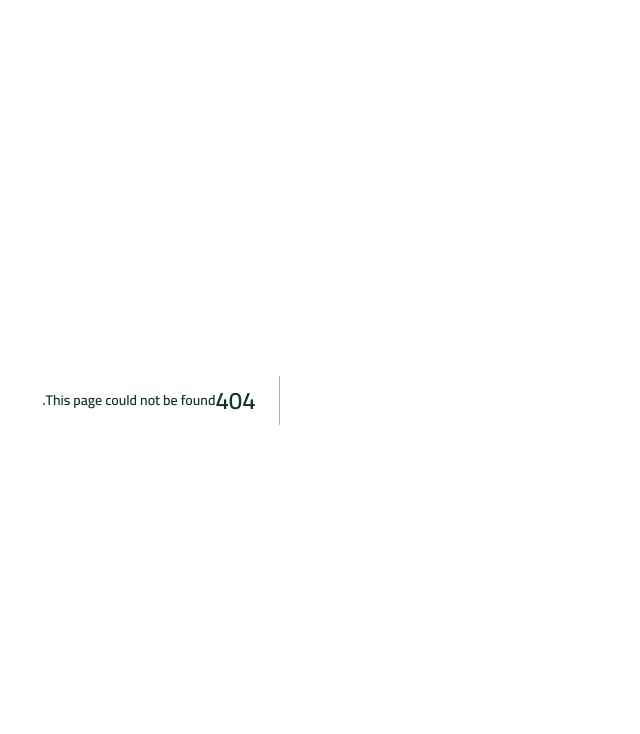
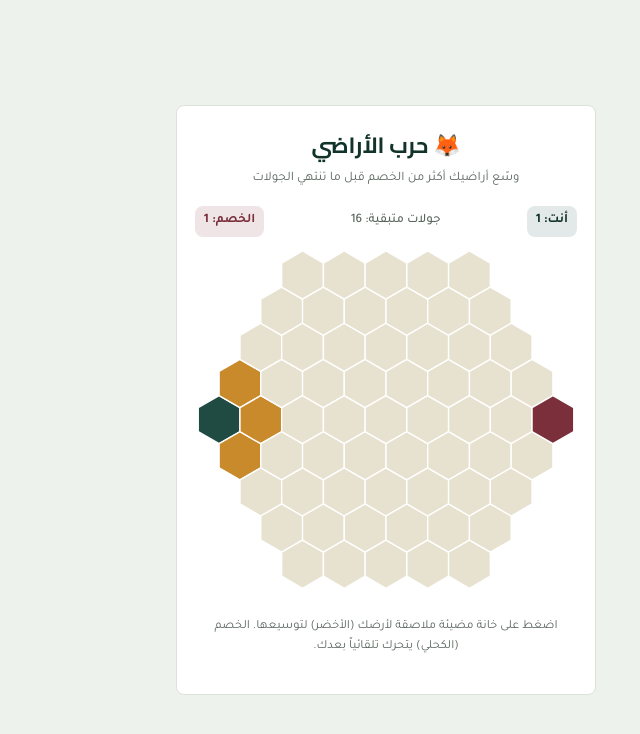
Before and after one commit to Misha-Chan/commin, a Next.js app: page /webapp/game in a window 1280 px wide. Before the commit this address had no page. Shown: the top 734 px of the page, without its empty margins (510-1150 px from the left). Built offline with nearby package versions, Linux system fonts and the light colour scheme.

Commit message:
Create page.tsx

```diff
--- /dev/null
+++ b/app/webapp/game/page.tsx
@@ -0,0 +1,241 @@
+"use client";
+
+import { useMemo, useState } from "react";
+import Script from "next/script";
+
+// ---------- إعداد شبكة الهكس (إحداثيات محورية axial) ----------
+const RADIUS = 4;
+const HEX_SIZE = 26;
+const ROUNDS_LIMIT = 16; // كل جولة = دورك + دور الخصم
+
+type Axial = { q: number; r: number };
+type Owner = "player" | "ai" | null;
+
+function key(hex: Axial) {
+  return `${hex.q},${hex.r}`;
+}
+
+function buildBoard(radius: number): Axial[] {
+  const tiles: Axial[] = [];
+  for (let q = -radius; q <= radius; q++) {
+    const rMin = Math.max(-radius, -q - radius);
+    const rMax = Math.min(radius, -q + radius);
+    for (let r = rMin; r <= rMax; r++) {
+      tiles.push({ q, r });
+    }
+  }
+  return tiles;
+}
+
+const DIRECTIONS: Axial[] = [
+  { q: 1, r: 0 },
+  { q: 1, r: -1 },
+  { q: 0, r: -1 },
+  { q: -1, r: 0 },
+  { q: -1, r: 1 },
+  { q: 0, r: 1 },
+];
+
+function neighbors(hex: Axial): Axial[] {
+  return DIRECTIONS.map((d) => ({ q: hex.q + d.q, r: hex.r + d.r }));
+}
+
+function axialToPixel(hex: Axial) {
+  const x = HEX_SIZE * Math.sqrt(3) * (hex.q + hex.r / 2);
+  const y = HEX_SIZE * 1.5 * hex.r;
+  return { x, y };
+}
+
+function hexCorners(cx: number, cy: number) {
+  const points: string[] = [];
+  for (let i = 0; i < 6; i++) {
+    const angle = (Math.PI / 180) * (60 * i - 30);
+    points.push(`${cx + HEX_SIZE * Math.cos(angle)},${cy + HEX_SIZE * Math.sin(angle)}`);
+  }
+  return points.join(" ");
+}
+
+const BOARD = buildBoard(RADIUS);
+const PLAYER_START: Axial = { q: -RADIUS, r: 0 };
+const AI_START: Axial = { q: RADIUS, r: 0 };
+
+function initialOwners() {
+  const owners: Record<string, Owner> = {};
+  for (const tile of BOARD) owners[key(tile)] = null;
+  owners[key(PLAYER_START)] = "player";
+  owners[key(AI_START)] = "ai";
+  return owners;
+}
+
+function legalMoves(owners: Record<string, Owner>, side: "player" | "ai") {
+  const targets = new Set<string>();
+  for (const tile of BOARD) {
+    if (owners[key(tile)] !== side) continue;
+    for (const n of neighbors(tile)) {
+      const nKey = key(n);
+      if (owners[nKey] === undefined) continue; // خارج حدود اللوحة
+      if (owners[nKey] !== side) targets.add(nKey);
+    }
+  }
+  return targets;
+}
+
+function chooseAiMove(owners: Record<string, Owner>) {
+  const candidates = [...legalMoves(owners, "ai")];
+  if (candidates.length === 0) return null;
+
+  let best = candidates[0];
+  let bestScore = -Infinity;
+
+  for (const candidateKey of candidates) {
+    const [q, r] = candidateKey.split(",").map(Number);
+    const tile = { q, r };
+    let score = Math.random(); // كسر التعادل بعشوائية بسيطة
+
+    if (owners[candidateKey] === "player") score += 3; // هجوم على أرض الخصم
+    for (const n of neighbors(tile)) {
+      const nKey = key(n);
+      if (!(nKey in owners)) continue;
+      if (owners[nKey] === null) score += 1; // إمكانية توسّع مستقبلية
+      if (owners[nKey] === "player") score += 1.5; // خانة تلامس أرض الخصم (خط جبهة)
+    }
+
+    if (score > bestScore) {
+      bestScore = score;
+      best = candidateKey;
+    }
+  }
+
+  return best;
+}
+
+export default function HexWarGame() {
+  const [owners, setOwners] = useState<Record<string, Owner>>(() => initialOwners());
+  const [roundsLeft, setRoundsLeft] = useState(ROUNDS_LIMIT);
+  const [aiThinking, setAiThinking] = useState(false);
+  const [gameOver, setGameOver] = useState(false);
+
+  const playerCount = useMemo(
+    () => Object.values(owners).filter((o) => o === "player").length,
+    [owners]
+  );
+  const aiCount = useMemo(() => Object.values(owners).filter((o) => o === "ai").length, [owners]);
+
+  const playerMoves = useMemo(() => legalMoves(owners, "player"), [owners]);
+
+  function endRoundIfNeeded(nextOwners: Record<string, Owner>, nextRoundsLeft: number) {
+    const playerCanMove = legalMoves(nextOwners, "player").size > 0;
+    const aiCanMove = legalMoves(nextOwners, "ai").size > 0;
+    if (nextRoundsLeft <= 0 || (!playerCanMove && !aiCanMove)) {
+      setGameOver(true);
+    }
+  }
+
+  function playAiTurn(afterPlayerOwners: Record<string, Owner>, nextRoundsLeft: number) {
+    setAiThinking(true);
+    setTimeout(() => {
+      const move = chooseAiMove(afterPlayerOwners);
+      const finalOwners = move ? { ...afterPlayerOwners, [move]: "ai" as Owner } : afterPlayerOwners;
+      setOwners(finalOwners);
+      setRoundsLeft(nextRoundsLeft);
+      setAiThinking(false);
+      endRoundIfNeeded(finalOwners, nextRoundsLeft);
+    }, 500);
+  }
+
+  function handleTileClick(tileKey: string) {
+    if (gameOver || aiThinking) return;
+    if (!playerMoves.has(tileKey)) return;
+
+    const afterPlayerOwners = { ...owners, [tileKey]: "player" as Owner };
+    setOwners(afterPlayerOwners);
+    playAiTurn(afterPlayerOwners, roundsLeft - 1);
+  }
+
+  function resetGame() {
+    setOwners(initialOwners());
+    setRoundsLeft(ROUNDS_LIMIT);
+    setGameOver(false);
+    setAiThinking(false);
+  }
+
+  const xs = BOARD.map((t) => axialToPixel(t).x);
+  const ys = BOARD.map((t) => axialToPixel(t).y);
+  const minX = Math.min(...xs) - HEX_SIZE;
+  const maxX = Math.max(...xs) + HEX_SIZE;
+  const minY = Math.min(...ys) - HEX_SIZE;
+  const maxY = Math.max(...ys) + HEX_SIZE;
+
+  let resultText = "";
+  if (gameOver) {
+    if (playerCount > aiCount) resultText = "فزت! 🎉 أراضيك أكبر من الخصم";
+    else if (playerCount < aiCount) resultText = "خسرت 😅 وسّع الخصم أراضيه أكثر منك";
+    else resultText = "تعادل 🤝 نفس عدد الخانات بالضبط";
+  }
+
+  return (
+    <>
+      <Script
+        src="https://telegram.org/js/telegram-web-app.js"
+        strategy="beforeInteractive"
+        onReady={() => {
+          window.Telegram?.WebApp?.ready();
+          window.Telegram?.WebApp?.expand();
+        }}
+      />
+      <main className="hexgame-wrap">
+        <div className="hexgame-card">
+          <h1>🦊 حرب الأراضي</h1>
+          <p className="hexgame-sub">وسّع أراضيك أكثر من الخصم قبل ما تنتهي الجولات</p>
+
+          <div className="hexgame-scores">
+            <span className="hexgame-score hexgame-score-player">أنت: {playerCount}</span>
+            <span className="hexgame-score hexgame-score-rounds">جولات متبقية: {roundsLeft}</span>
+            <span className="hexgame-score hexgame-score-ai">الخصم: {aiCount}</span>
+          </div>
+
+          <svg
+            className="hexgame-board"
+            viewBox={`${minX} ${minY} ${maxX - minX} ${maxY - minY}`}
+            role="img"
+            aria-label="لوحة اللعبة السداسية"
+          >
+            {BOARD.map((tile) => {
+              const tileKey = key(tile);
+              const { x, y } = axialToPixel(tile);
+              const owner = owners[tileKey];
+              const isPlayable = !gameOver && !aiThinking && playerMoves.has(tileKey);
+              const cls = [
+                "hex-tile",
+                owner === "player" ? "hex-tile-player" : "",
+                owner === "ai" ? "hex-tile-ai" : "",
+                isPlayable ? "hex-tile-playable" : "",
+              ]
+                .filter(Boolean)
+                .join(" ");
+              return (
+                <polygon
+                  key={tileKey}
+                  points={hexCorners(x, y)}
+                  className={cls}
+                  onClick={() => handleTileClick(tileKey)}
+                />
+              );
+            })}
+          </svg>
+
+          {gameOver ? (
+            <div className="hexgame-banner">
+              <p>{resultText}</p>
+              <button onClick={resetGame}>لعبة جديدة</button>
+            </div>
+          ) : (
+            <p className="hexgame-rules">
+              اضغط على خانة مضيئة ملاصقة لأرضك (الأخضر) لتوسيعها. الخصم (الكحلي) يتحرك تلقائياً بعدك.
+            </p>
+          )}
+        </div>
+      </main>
+    </>
+  );
+}
```
